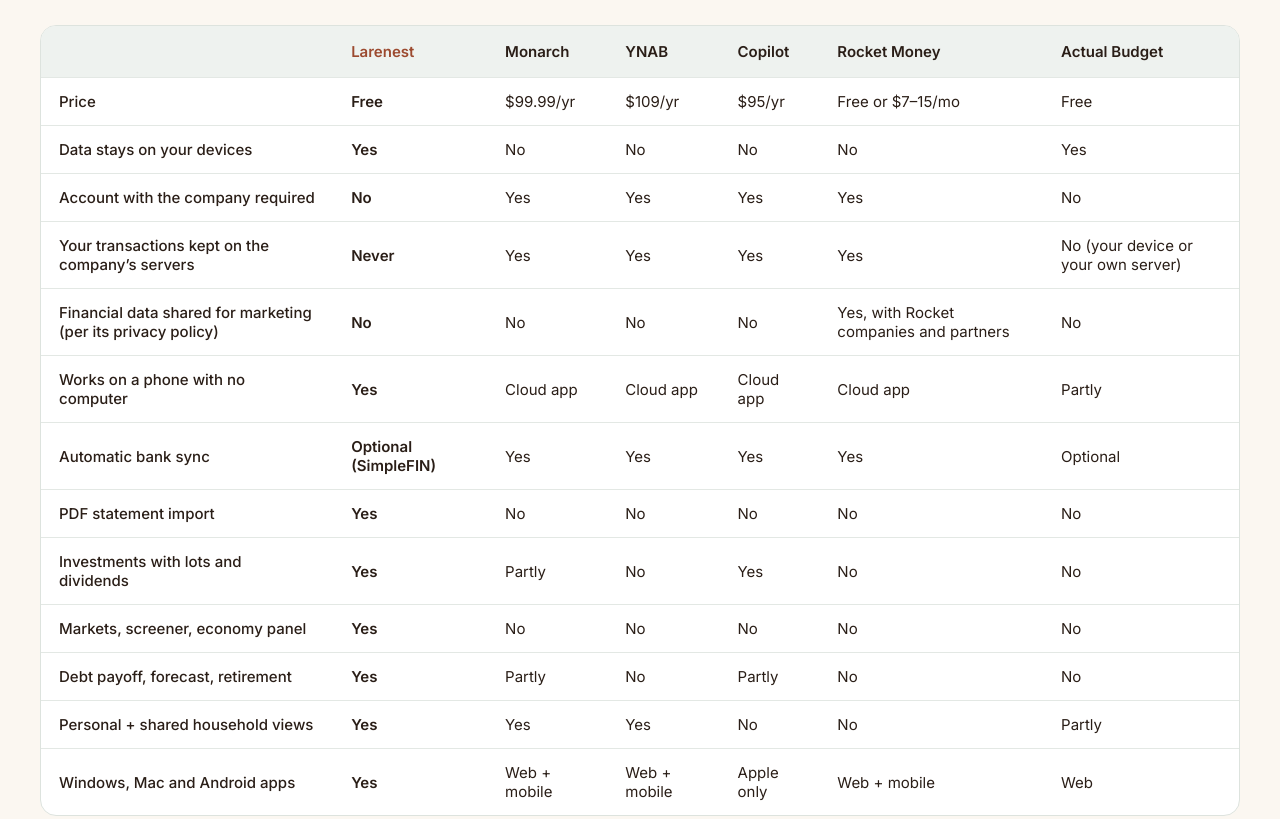
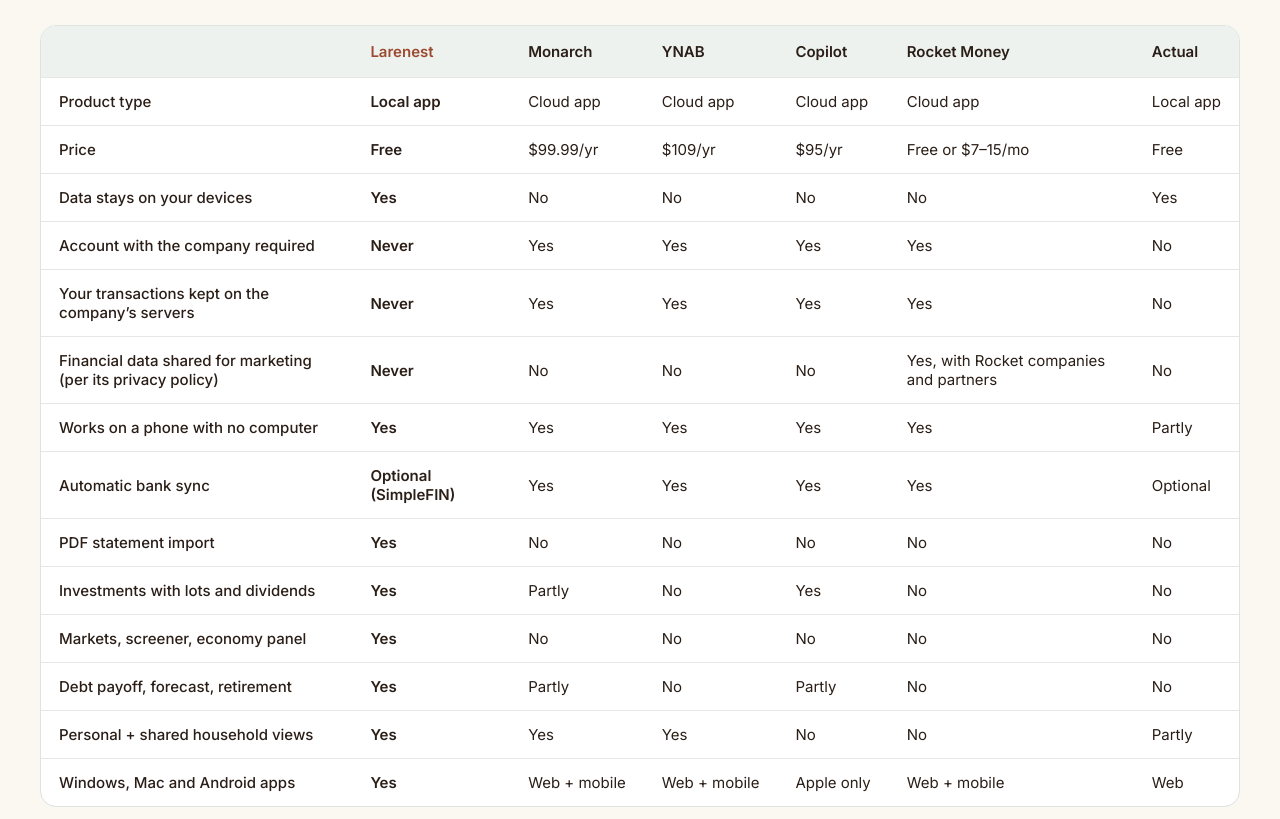
Before and after one commit to nmllr93-git/household_finances-releases, a plain HTML site: page docs/index.html in a window 1280 px wide. Shown: the part 3360-4179 px from the top of the page. Drawn offline with Linux system fonts and the light colour scheme.

Commit message:
Site comparison: Product type row, Actual (not Actual Budget), Never for account/servers/marketing, cloud apps work on phones, one-line app values
Co-Authored-By: Claude Opus 5.5 <noreply@anthropic.com>
Claude-Session: https://claude.ai/code/session_01M1CYmcXAvVvT6PdppCCTpH

```diff
--- a/docs/index.html
+++ b/docs/index.html
@@ -30,6 +30,7 @@ a{color:#9C4A2F}a:hover{color:#2A1E17}
   .cmp tbody td:first-of-type::before { color: #9C4A2F; }
 }
 </style>
+<style>@media (min-width: 1000px) { .cmp td.cmp-nw { white-space: nowrap; } }</style>
 </head>
 <body>
 <div style="font-family: Inter, system-ui, sans-serif; color: #2A1E17; background: #FBF7F1; min-height: 100vh">
@@ -214,23 +215,24 @@ a{color:#9C4A2F}a:hover{color:#2A1E17}
 <th scope="col" style="padding: 16px 18px; font-weight: 600">YNAB</th>
 <th scope="col" style="padding: 16px 18px; font-weight: 600">Copilot</th>
 <th scope="col" style="padding: 16px 18px; font-weight: 600">Rocket Money</th>
-<th scope="col" style="padding: 16px 18px; font-weight: 600">Actual Budget</th>
+<th scope="col" style="padding: 16px 18px; font-weight: 600">Actual</th>
 </tr>
 </thead>
 <tbody>
-<tr style="border-top: 1px solid #E3E8E4"><th scope="row" style="padding: 14px 18px; text-align: left; font-weight: 500">Price</th><td data-app="Larenest" style="padding: 14px 18px; font-weight: 600">Free</td><td data-app="Monarch" style="padding: 14px 18px">$99.99/yr</td><td data-app="YNAB" style="padding: 14px 18px">$109/yr</td><td data-app="Copilot" style="padding: 14px 18px">$95/yr</td><td data-app="Rocket Money" style="padding: 14px 18px">Free or $7–15/mo</td><td data-app="Actual Budget" style="padding: 14px 18px">Free</td></tr>
-<tr style="border-top: 1px solid #E3E8E4"><th scope="row" style="padding: 14px 18px; text-align: left; font-weight: 500">Data stays on your devices</th><td data-app="Larenest" style="padding: 14px 18px; font-weight: 600">Yes</td><td data-app="Monarch" style="padding: 14px 18px">No</td><td data-app="YNAB" style="padding: 14px 18px">No</td><td data-app="Copilot" style="padding: 14px 18px">No</td><td data-app="Rocket Money" style="padding: 14px 18px">No</td><td data-app="Actual Budget" style="padding: 14px 18px">Yes</td></tr>
-<tr style="border-top: 1px solid #E3E8E4"><th scope="row" style="padding: 14px 18px; text-align: left; font-weight: 500">Account with the company required</th><td data-app="Larenest" style="padding: 14px 18px; font-weight: 600">No</td><td data-app="Monarch" style="padding: 14px 18px">Yes</td><td data-app="YNAB" style="padding: 14px 18px">Yes</td><td data-app="Copilot" style="padding: 14px 18px">Yes</td><td data-app="Rocket Money" style="padding: 14px 18px">Yes</td><td data-app="Actual Budget" style="padding: 14px 18px">No</td></tr>
-<tr style="border-top: 1px solid #E3E8E4"><th scope="row" style="padding: 14px 18px; text-align: left; font-weight: 500">Your transactions kept on the company’s servers</th><td data-app="Larenest" style="padding: 14px 18px; font-weight: 600">Never</td><td data-app="Monarch" style="padding: 14px 18px">Yes</td><td data-app="YNAB" style="padding: 14px 18px">Yes</td><td data-app="Copilot" style="padding: 14px 18px">Yes</td><td data-app="Rocket Money" style="padding: 14px 18px">Yes</td><td data-app="Actual Budget" style="padding: 14px 18px">No (your device or your own server)</td></tr>
-<tr style="border-top: 1px solid #E3E8E4"><th scope="row" style="padding: 14px 18px; text-align: left; font-weight: 500">Financial data shared for marketing (per its privacy policy)</th><td data-app="Larenest" style="padding: 14px 18px; font-weight: 600">No</td><td data-app="Monarch" style="padding: 14px 18px">No</td><td data-app="YNAB" style="padding: 14px 18px">No</td><td data-app="Copilot" style="padding: 14px 18px">No</td><td data-app="Rocket Money" style="padding: 14px 18px">Yes, with Rocket companies and partners</td><td data-app="Actual Budget" style="padding: 14px 18px">No</td></tr>
-<tr style="border-top: 1px solid #E3E8E4"><th scope="row" style="padding: 14px 18px; text-align: left; font-weight: 500">Works on a phone with no computer</th><td data-app="Larenest" style="padding: 14px 18px; font-weight: 600">Yes</td><td data-app="Monarch" style="padding: 14px 18px">Cloud app</td><td data-app="YNAB" style="padding: 14px 18px">Cloud app</td><td data-app="Copilot" style="padding: 14px 18px">Cloud app</td><td data-app="Rocket Money" style="padding: 14px 18px">Cloud app</td><td data-app="Actual Budget" style="padding: 14px 18px">Partly</td></tr>
-<tr style="border-top: 1px solid #E3E8E4"><th scope="row" style="padding: 14px 18px; text-align: left; font-weight: 500">Automatic bank sync</th><td data-app="Larenest" style="padding: 14px 18px; font-weight: 600">Optional (SimpleFIN)</td><td data-app="Monarch" style="padding: 14px 18px">Yes</td><td data-app="YNAB" style="padding: 14px 18px">Yes</td><td data-app="Copilot" style="padding: 14px 18px">Yes</td><td data-app="Rocket Money" style="padding: 14px 18px">Yes</td><td data-app="Actual Budget" style="padding: 14px 18px">Optional</td></tr>
-<tr style="border-top: 1px solid #E3E8E4"><th scope="row" style="padding: 14px 18px; text-align: left; font-weight: 500">PDF statement import</th><td data-app="Larenest" style="padding: 14px 18px; font-weight: 600">Yes</td><td data-app="Monarch" style="padding: 14px 18px">No</td><td data-app="YNAB" style="padding: 14px 18px">No</td><td data-app="Copilot" style="padding: 14px 18px">No</td><td data-app="Rocket Money" style="padding: 14px 18px">No</td><td data-app="Actual Budget" style="padding: 14px 18px">No</td></tr>
-<tr style="border-top: 1px solid #E3E8E4"><th scope="row" style="padding: 14px 18px; text-align: left; font-weight: 500">Investments with lots and dividends</th><td data-app="Larenest" style="padding: 14px 18px; font-weight: 600">Yes</td><td data-app="Monarch" style="padding: 14px 18px">Partly</td><td data-app="YNAB" style="padding: 14px 18px">No</td><td data-app="Copilot" style="padding: 14px 18px">Yes</td><td data-app="Rocket Money" style="padding: 14px 18px">No</td><td data-app="Actual Budget" style="padding: 14px 18px">No</td></tr>
-<tr style="border-top: 1px solid #E3E8E4"><th scope="row" style="padding: 14px 18px; text-align: left; font-weight: 500">Markets, screener, economy panel</th><td data-app="Larenest" style="padding: 14px 18px; font-weight: 600">Yes</td><td data-app="Monarch" style="padding: 14px 18px">No</td><td data-app="YNAB" style="padding: 14px 18px">No</td><td data-app="Copilot" style="padding: 14px 18px">No</td><td data-app="Rocket Money" style="padding: 14px 18px">No</td><td data-app="Actual Budget" style="padding: 14px 18px">No</td></tr>
-<tr style="border-top: 1px solid #E3E8E4"><th scope="row" style="padding: 14px 18px; text-align: left; font-weight: 500">Debt payoff, forecast, retirement</th><td data-app="Larenest" style="padding: 14px 18px; font-weight: 600">Yes</td><td data-app="Monarch" style="padding: 14px 18px">Partly</td><td data-app="YNAB" style="padding: 14px 18px">No</td><td data-app="Copilot" style="padding: 14px 18px">Partly</td><td data-app="Rocket Money" style="padding: 14px 18px">No</td><td data-app="Actual Budget" style="padding: 14px 18px">No</td></tr>
-<tr style="border-top: 1px solid #E3E8E4"><th scope="row" style="padding: 14px 18px; text-align: left; font-weight: 500">Personal + shared household views</th><td data-app="Larenest" style="padding: 14px 18px; font-weight: 600">Yes</td><td data-app="Monarch" style="padding: 14px 18px">Yes</td><td data-app="YNAB" style="padding: 14px 18px">Yes</td><td data-app="Copilot" style="padding: 14px 18px">No</td><td data-app="Rocket Money" style="padding: 14px 18px">No</td><td data-app="Actual Budget" style="padding: 14px 18px">Partly</td></tr>
-<tr style="border-top: 1px solid #E3E8E4"><th scope="row" style="padding: 14px 18px; text-align: left; font-weight: 500">Windows, Mac and Android apps</th><td data-app="Larenest" style="padding: 14px 18px; font-weight: 600">Yes</td><td data-app="Monarch" style="padding: 14px 18px">Web + mobile</td><td data-app="YNAB" style="padding: 14px 18px">Web + mobile</td><td data-app="Copilot" style="padding: 14px 18px">Apple only</td><td data-app="Rocket Money" style="padding: 14px 18px">Web + mobile</td><td data-app="Actual Budget" style="padding: 14px 18px">Web</td></tr>
+<tr style="border-top: 1px solid #E3E8E4"><th scope="row" style="padding: 14px 18px; text-align: left; font-weight: 500">Product type</th><td class="cmp-nw" data-app="Larenest" style="padding: 14px 18px; font-weight: 600">Local app</td><td class="cmp-nw" data-app="Monarch" style="padding: 14px 18px">Cloud app</td><td class="cmp-nw" data-app="YNAB" style="padding: 14px 18px">Cloud app</td><td class="cmp-nw" data-app="Copilot" style="padding: 14px 18px">Cloud app</td><td class="cmp-nw" data-app="Rocket Money" style="padding: 14px 18px">Cloud app</td><td class="cmp-nw" data-app="Actual" style="padding: 14px 18px">Local app</td></tr>
+<tr style="border-top: 1px solid #E3E8E4"><th scope="row" style="padding: 14px 18px; text-align: left; font-weight: 500">Price</th><td data-app="Larenest" style="padding: 14px 18px; font-weight: 600">Free</td><td data-app="Monarch" style="padding: 14px 18px">$99.99/yr</td><td data-app="YNAB" style="padding: 14px 18px">$109/yr</td><td data-app="Copilot" style="padding: 14px 18px">$95/yr</td><td data-app="Rocket Money" style="padding: 14px 18px">Free or $7–15/mo</td><td data-app="Actual" style="padding: 14px 18px">Free</td></tr>
+<tr style="border-top: 1px solid #E3E8E4"><th scope="row" style="padding: 14px 18px; text-align: left; font-weight: 500">Data stays on your devices</th><td data-app="Larenest" style="padding: 14px 18px; font-weight: 600">Yes</td><td data-app="Monarch" style="padding: 14px 18px">No</td><td data-app="YNAB" style="padding: 14px 18px">No</td><td data-app="Copilot" style="padding: 14px 18px">No</td><td data-app="Rocket Money" style="padding: 14px 18px">No</td><td data-app="Actual" style="padding: 14px 18px">Yes</td></tr>
+<tr style="border-top: 1px solid #E3E8E4"><th scope="row" style="padding: 14px 18px; text-align: left; font-weight: 500">Account with the company required</th><td data-app="Larenest" style="padding: 14px 18px; font-weight: 600">Never</td><td data-app="Monarch" style="padding: 14px 18px">Yes</td><td data-app="YNAB" style="padding: 14px 18px">Yes</td><td data-app="Copilot" style="padding: 14px 18px">Yes</td><td data-app="Rocket Money" style="padding: 14px 18px">Yes</td><td data-app="Actual" style="padding: 14px 18px">No</td></tr>
+<tr style="border-top: 1px solid #E3E8E4"><th scope="row" style="padding: 14px 18px; text-align: left; font-weight: 500">Your transactions kept on the company’s servers</th><td data-app="Larenest" style="padding: 14px 18px; font-weight: 600">Never</td><td data-app="Monarch" style="padding: 14px 18px">Yes</td><td data-app="YNAB" style="padding: 14px 18px">Yes</td><td data-app="Copilot" style="padding: 14px 18px">Yes</td><td data-app="Rocket Money" style="padding: 14px 18px">Yes</td><td data-app="Actual" style="padding: 14px 18px">No</td></tr>
+<tr style="border-top: 1px solid #E3E8E4"><th scope="row" style="padding: 14px 18px; text-align: left; font-weight: 500">Financial data shared for marketing (per its privacy policy)</th><td data-app="Larenest" style="padding: 14px 18px; font-weight: 600">Never</td><td data-app="Monarch" style="padding: 14px 18px">No</td><td data-app="YNAB" style="padding: 14px 18px">No</td><td data-app="Copilot" style="padding: 14px 18px">No</td><td data-app="Rocket Money" style="padding: 14px 18px">Yes, with Rocket companies and partners</td><td data-app="Actual" style="padding: 14px 18px">No</td></tr>
+<tr style="border-top: 1px solid #E3E8E4"><th scope="row" style="padding: 14px 18px; text-align: left; font-weight: 500">Works on a phone with no computer</th><td data-app="Larenest" style="padding: 14px 18px; font-weight: 600">Yes</td><td data-app="Monarch" style="padding: 14px 18px">Yes</td><td data-app="YNAB" style="padding: 14px 18px">Yes</td><td data-app="Copilot" style="padding: 14px 18px">Yes</td><td data-app="Rocket Money" style="padding: 14px 18px">Yes</td><td data-app="Actual" style="padding: 14px 18px">Partly</td></tr>
+<tr style="border-top: 1px solid #E3E8E4"><th scope="row" style="padding: 14px 18px; text-align: left; font-weight: 500">Automatic bank sync</th><td data-app="Larenest" style="padding: 14px 18px; font-weight: 600">Optional (SimpleFIN)</td><td data-app="Monarch" style="padding: 14px 18px">Yes</td><td data-app="YNAB" style="padding: 14px 18px">Yes</td><td data-app="Copilot" style="padding: 14px 18px">Yes</td><td data-app="Rocket Money" style="padding: 14px 18px">Yes</td><td data-app="Actual" style="padding: 14px 18px">Optional</td></tr>
+<tr style="border-top: 1px solid #E3E8E4"><th scope="row" style="padding: 14px 18px; text-align: left; font-weight: 500">PDF statement import</th><td data-app="Larenest" style="padding: 14px 18px; font-weight: 600">Yes</td><td data-app="Monarch" style="padding: 14px 18px">No</td><td data-app="YNAB" style="padding: 14px 18px">No</td><td data-app="Copilot" style="padding: 14px 18px">No</td><td data-app="Rocket Money" style="padding: 14px 18px">No</td><td data-app="Actual" style="padding: 14px 18px">No</td></tr>
+<tr style="border-top: 1px solid #E3E8E4"><th scope="row" style="padding: 14px 18px; text-align: left; font-weight: 500">Investments with lots and dividends</th><td data-app="Larenest" style="padding: 14px 18px; font-weight: 600">Yes</td><td data-app="Monarch" style="padding: 14px 18px">Partly</td><td data-app="YNAB" style="padding: 14px 18px">No</td><td data-app="Copilot" style="padding: 14px 18px">Yes</td><td data-app="Rocket Money" style="padding: 14px 18px">No</td><td data-app="Actual" style="padding: 14px 18px">No</td></tr>
+<tr style="border-top: 1px solid #E3E8E4"><th scope="row" style="padding: 14px 18px; text-align: left; font-weight: 500">Markets, screener, economy panel</th><td data-app="Larenest" style="padding: 14px 18px; font-weight: 600">Yes</td><td data-app="Monarch" style="padding: 14px 18px">No</td><td data-app="YNAB" style="padding: 14px 18px">No</td><td data-app="Copilot" style="padding: 14px 18px">No</td><td data-app="Rocket Money" style="padding: 14px 18px">No</td><td data-app="Actual" style="padding: 14px 18px">No</td></tr>
+<tr style="border-top: 1px solid #E3E8E4"><th scope="row" style="padding: 14px 18px; text-align: left; font-weight: 500">Debt payoff, forecast, retirement</th><td data-app="Larenest" style="padding: 14px 18px; font-weight: 600">Yes</td><td data-app="Monarch" style="padding: 14px 18px">Partly</td><td data-app="YNAB" style="padding: 14px 18px">No</td><td data-app="Copilot" style="padding: 14px 18px">Partly</td><td data-app="Rocket Money" style="padding: 14px 18px">No</td><td data-app="Actual" style="padding: 14px 18px">No</td></tr>
+<tr style="border-top: 1px solid #E3E8E4"><th scope="row" style="padding: 14px 18px; text-align: left; font-weight: 500">Personal + shared household views</th><td data-app="Larenest" style="padding: 14px 18px; font-weight: 600">Yes</td><td data-app="Monarch" style="padding: 14px 18px">Yes</td><td data-app="YNAB" style="padding: 14px 18px">Yes</td><td data-app="Copilot" style="padding: 14px 18px">No</td><td data-app="Rocket Money" style="padding: 14px 18px">No</td><td data-app="Actual" style="padding: 14px 18px">Partly</td></tr>
+<tr style="border-top: 1px solid #E3E8E4"><th scope="row" style="padding: 14px 18px; text-align: left; font-weight: 500">Windows, Mac and Android apps</th><td class="cmp-nw" data-app="Larenest" style="padding: 14px 18px; font-weight: 600">Yes</td><td class="cmp-nw" data-app="Monarch" style="padding: 14px 18px">Web + mobile</td><td class="cmp-nw" data-app="YNAB" style="padding: 14px 18px">Web + mobile</td><td class="cmp-nw" data-app="Copilot" style="padding: 14px 18px">Apple only</td><td class="cmp-nw" data-app="Rocket Money" style="padding: 14px 18px">Web + mobile</td><td class="cmp-nw" data-app="Actual" style="padding: 14px 18px">Web</td></tr>
 </tbody>
 </table>
 </div>
```
